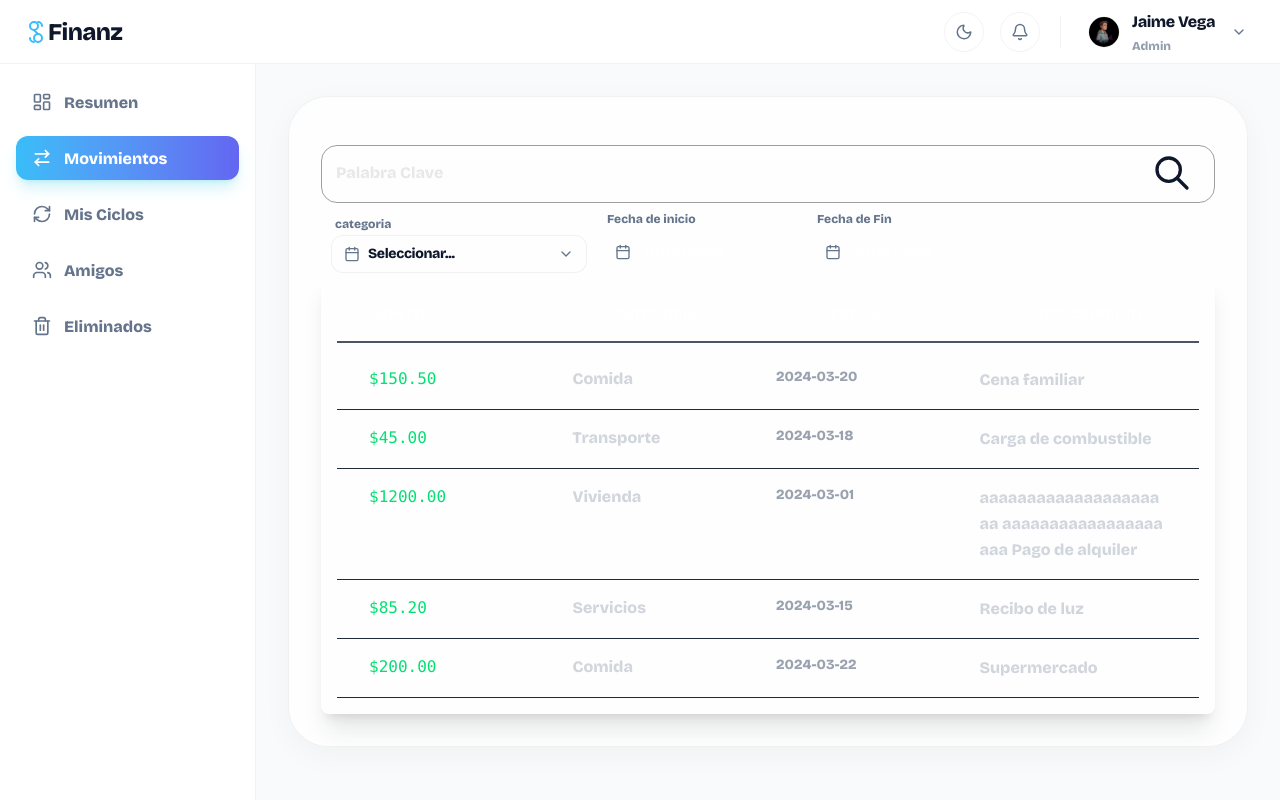
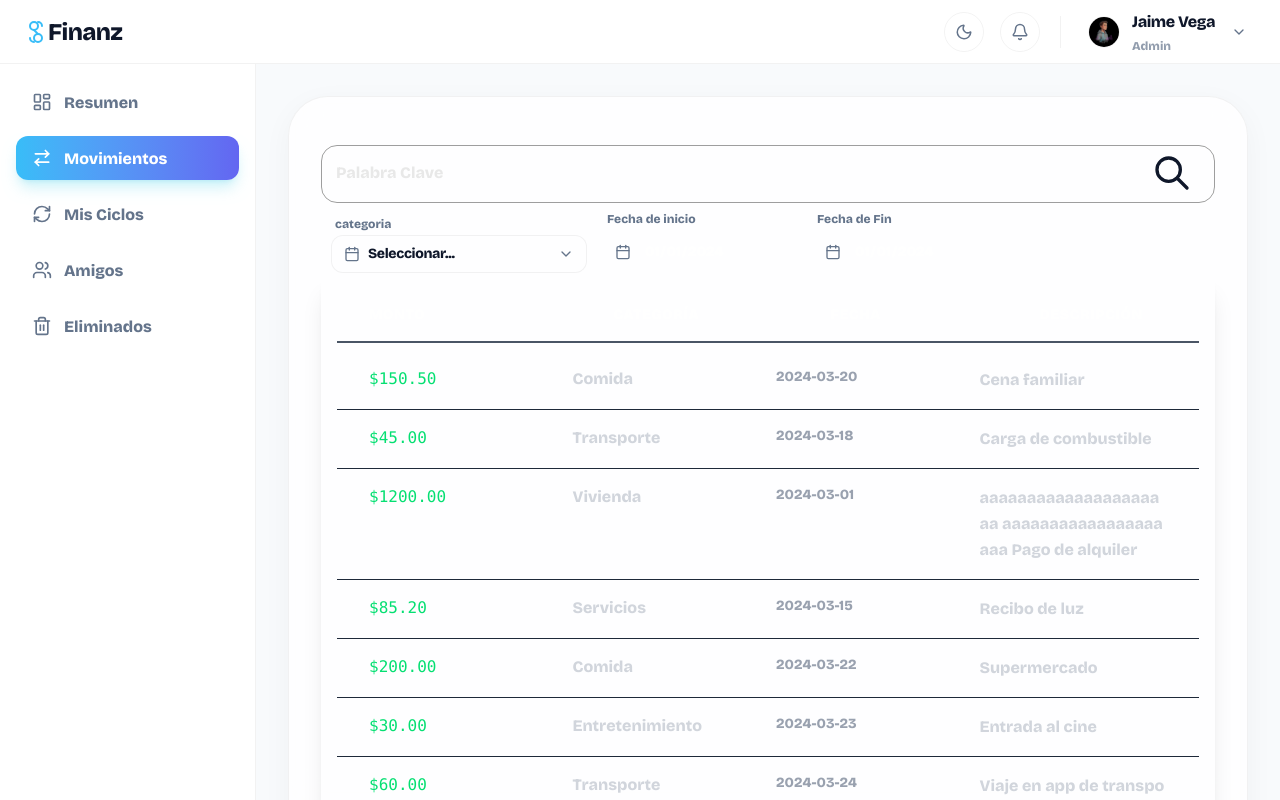
Before and after one commit to Drokko-Dev/finance-tracker-app, a React (Vite) app in the folder frontend/: page /movimientos in a window 1280 px wide. Built offline with nearby package versions, Linux system fonts and the light colour scheme.

Commit message:
feat: integrate data fetching and loading state in CashsFlowPage, update Table and TableHeader components for dynamic data handling

```diff
--- /dev/null
+++ b/frontend/public/exampleData.json
@@ -0,0 +1,212 @@
+[
+  {
+    "id": 1,
+    "monto": 150.5,
+    "categoria": "Comida",
+    "fecha": "2024-03-20",
+    "descripcion": "Cena familiar"
+  },
+  {
+    "id": 2,
+    "monto": 45.0,
+    "categoria": "Transporte",
+    "fecha": "2024-03-18",
+    "descripcion": "Carga de combustible"
+  },
+  {
+    "id": 3,
+    "monto": 1200.0,
+    "categoria": "Vivienda",
+    "fecha": "2024-03-01",
+    "descripcion": "aaaaaaaaaaaaaaaaaaaaa aaaaaaaaaaaaaaaaaaaa Pago de alquiler"
+  },
+  {
+    "id": 4,
+    "monto": 85.2,
+    "categoria": "Servicios",
+    "fecha": "2024-03-15",
+    "descripcion": "Recibo de luz"
+  },
+  {
+    "id": 5,
+    "monto": 200.0,
+    "categoria": "Comida",
+    "fecha": "2024-03-22",
+    "descripcion": "Supermercado"
+  },
+  {
+    "id": 6,
+    "monto": 30.0,
+    "categoria": "Entretenimiento",
+    "fecha": "2024-03-23",
+    "descripcion": "Entrada al cine"
+  },
+  {
+    "id": 7,
+    "monto": 60.0,
+    "categoria": "Transporte",
+    "fecha": "2024-03-24",
+    "descripcion": "Viaje en app de transporte"
+  },
+  {
+    "id": 8,
+    "monto": 500.0,
+    "categoria": "Salud",
+    "fecha": "2024-03-25",
+    "descripcion": "Consulta odontológica"
+  },
+  {
+    "id": 9,
+    "monto": 12.5,
+    "categoria": "Comida",
+    "fecha": "2024-03-26",
+    "descripcion": "Café y postre"
+  },
+  {
+    "id": 10,
+    "monto": 45.9,
+    "categoria": "Servicios",
+    "fecha": "2024-03-10",
+    "descripcion": "Suscripción mensual de internet"
+  },
+  {
+    "id": 11,
+    "monto": 300.0,
+    "categoria": "Vivienda",
+    "fecha": "2024-03-05",
+    "descripcion": "Mantenimiento de edificio"
+  },
+  {
+    "id": 12,
+    "monto": 18.0,
+    "categoria": "Comida",
+    "fecha": "2024-03-27",
+    "descripcion": "Almuerzo ejecutivo"
+  },
+  {
+    "id": 13,
+    "monto": 95.0,
+    "categoria": "Ropa",
+    "fecha": "2024-03-28",
+    "descripcion": "Compra de zapatillas"
+  },
+  {
+    "id": 14,
+    "monto": 25.0,
+    "categoria": "Transporte",
+    "fecha": "2024-03-29",
+    "descripcion": "Lavado de auto"
+  },
+  {
+    "id": 15,
+    "monto": 110.0,
+    "categoria": "Educación",
+    "fecha": "2024-03-02",
+    "descripcion": "Compra de libros técnicos"
+  },
+  {
+    "id": 16,
+    "monto": 55.3,
+    "categoria": "Salud",
+    "fecha": "2024-03-12",
+    "descripcion": "Compra de vitaminas"
+  },
+  {
+    "id": 17,
+    "monto": 75.0,
+    "categoria": "Entretenimiento",
+    "fecha": "2024-03-14",
+    "descripcion": "Suscripción servicio de streaming"
+  },
+  {
+    "id": 18,
+    "monto": 15.0,
+    "categoria": "Comida",
+    "fecha": "2024-03-16",
+    "descripcion": "Snacks para la oficina"
+  },
+  {
+    "id": 19,
+    "monto": 220.0,
+    "categoria": "Servicios",
+    "fecha": "2024-03-08",
+    "descripcion": "Factura de gas trimestral"
+  },
+  {
+    "id": 20,
+    "monto": 40.0,
+    "categoria": "Transporte",
+    "fecha": "2024-03-11",
+    "descripcion": "Peajes de autopista"
+  },
+  {
+    "id": 21,
+    "monto": 850.0,
+    "categoria": "Vivienda",
+    "fecha": "2024-03-04",
+    "descripcion": "Reparación de tubería cocina"
+  },
+  {
+    "id": 22,
+    "monto": 12.0,
+    "categoria": "Comida",
+    "fecha": "2024-03-19",
+    "descripcion": "Helado artesanal"
+  },
+  {
+    "id": 23,
+    "monto": 65.0,
+    "categoria": "Ropa",
+    "fecha": "2024-03-21",
+    "descripcion": "Camisa de vestir"
+  },
+  {
+    "id": 24,
+    "monto": 150.0,
+    "categoria": "Educación",
+    "fecha": "2024-03-06",
+    "descripcion": "Curso online de programación"
+  },
+  {
+    "id": 25,
+    "monto": 35.5,
+    "categoria": "Salud",
+    "fecha": "2024-03-13",
+    "descripcion": "Medicamentos gripe"
+  },
+  {
+    "id": 26,
+    "monto": 90.0,
+    "categoria": "Entretenimiento",
+    "fecha": "2024-03-07",
+    "descripcion": "Cena y show en vivo"
+  },
+  {
+    "id": 27,
+    "monto": 28.0,
+    "categoria": "Comida",
+    "fecha": "2024-03-09",
+    "descripcion": "Pizza para llevar"
+  },
+  {
+    "id": 28,
+    "monto": 55.0,
+    "categoria": "Transporte",
+    "fecha": "2024-03-17",
+    "descripcion": "Renovación de licencia"
+  },
+  {
+    "id": 29,
+    "monto": 210.0,
+    "categoria": "Comida",
+    "fecha": "2024-03-22",
+    "descripcion": "Compras mensuales de carne"
+  },
+  {
+    "id": 30,
+    "monto": 100.0,
+    "categoria": "Servicios",
+    "fecha": "2024-03-28",
+    "descripcion": "Pago de telefonía móvil"
+  }
+]
--- a/frontend/src/features/cashFlow/components/Table.tsx
+++ b/frontend/src/features/cashFlow/components/Table.tsx
@@ -1,4 +1,4 @@
-import React, { useState, type ChangeEvent } from "react";
+import { useState, type ChangeEvent } from "react";
 import { MoveDown, MoveUp } from "lucide-react";
 
 interface Transaccion {
@@ -8,6 +8,10 @@ interface Transaccion {
   fecha: string;
   descripcion: string;
 }
+
+interface Data {
+  data: Transaccion[];
+}
 type SortKeys = keyof Transaccion;
 
 const cabecera: { key: SortKeys; label: string }[] = [
@@ -16,46 +20,9 @@ const cabecera: { key: SortKeys; label: string }[] = [
   { key: "fecha", label: "Fecha" },
   { key: "descripcion", label: "Descripción" },
 ];
-const TablaFinanzas: React.FC = () => {
+const TablaFinanzas = ({ data }: Data) => {
   // 1. Datos ficticios iniciales
-  const [datos, setDatos] = useState<Transaccion[]>([
-    {
-      id: 1,
-      monto: 150.5,
-      categoria: "Comida",
-      fecha: "2024-03-20",
-      descripcion: "Cena familiar",
-    },
-    {
-      id: 2,
-      monto: 45.0,
-      categoria: "Transporte",
-      fecha: "2024-03-18",
-      descripcion: "Carga de combustible",
-    },
-    {
-      id: 3,
-      monto: 1200.0,
-      categoria: "Vivienda",
-      fecha: "2024-03-01",
-      descripcion:
-        "aaaaaaaaaaaaaaaaaaaaa aaaaaaaaaaaaaaaaaaaa Pago de alquiler",
-    },
-    {
-      id: 4,
-      monto: 85.2,
-      categoria: "Servicios",
-      fecha: "2024-03-15",
-      descripcion: "Recibo de luz",
-    },
-    {
-      id: 5,
-      monto: 200.0,
-      categoria: "Comida",
-      fecha: "2024-03-22",
-      descripcion: "Supermercado",
-    },
-  ]);
+  const [datos, setDatos] = useState<Transaccion[]>(data);
 
   // 2. Estado para el control de ordenamiento
   const [sortConfig, setSortConfig] = useState<{
@@ -116,7 +83,7 @@ const TablaFinanzas: React.FC = () => {
 
         {/* Botón para alternar la dirección (Ascendente/Descendente) */}
         <button
-          onClick={() => handleSort(sortConfig.key)}
+          onClick={() => sortConfig.key && handleSort(sortConfig.key)}
           disabled={!sortConfig.key}
           className="p-1.5 bg-slate-800 hover:bg-slate-700 border border-gray-600 rounded-md text-blue-400 transition-colors disabled:opacity-50"
         >
--- a/frontend/src/features/cashFlow/components/TableHeader.tsx
+++ b/frontend/src/features/cashFlow/components/TableHeader.tsx
@@ -1,4 +1,4 @@
-import React, { useState } from 'react';
+import { useState } from 'react';
 import { MoveDown, MoveUp } from 'lucide-react';
 
 interface item {
@@ -9,8 +9,8 @@ interface item {
 }
 
 interface Props {
-  data: item[],
-  setData: ()=> void
+  data: item[];
+  setData: (item[])=> void()
 }
 
 
@@ -19,7 +19,7 @@ const TableHeader = ({ data, setData }: Props) => {
   const [sortConfig, setSortConfig] = useState({ key: 'monto', direction: 'desc' });
 
   const handleSort = (key: string) => {
-    let direction = 'asc';
+    let direction: 'asc' | 'desc' = 'asc';
 
     // Si se hace clic en la misma columna, invertimos la dirección
     if (sortConfig.key === key && sortConfig.direction === 'asc') {
@@ -39,7 +39,7 @@ const TableHeader = ({ data, setData }: Props) => {
   };
 
   // Función para renderizar el icono solo si la columna es la activa
-  const renderIcon = (key) => {
+  const renderIcon = (key: string) => {
     if (sortConfig.key !== key) return null;
     return sortConfig.direction === 'asc' ? <MoveUp size={16} /> : <MoveDown size={16} />;
   };
--- a/frontend/src/pages/CashsFlowPage.tsx
+++ b/frontend/src/pages/CashsFlowPage.tsx
@@ -1,45 +1,104 @@
 import { GeneralFilter, DateInput } from "@/components/GeneralFilter";
 import { GlassCard } from "@/components/ui/GlassCard";
 import { SearchBar } from "@/components/ui/SearchBar";
-import { useState } from "react";
+import { useState, useEffect } from "react";
 import TablaFinanzas from "@/features/cashFlow/components/Table";
+import { LoadingSpinner } from "@/components/ui/LoadingSpinner";
 
+interface Transaccion {
+  id: number;
+  monto: number;
+  categoria: string;
+  fecha: string;
+  descripcion: string;
+}
 
+interface OptionItem {
+  id: string | number;
+  name: string;
+}
 
 const hoy = new Date(Date.now());
 const fechaFormateada = hoy.toISOString().split("T")[0];
 
 console.log(fechaFormateada);
 
-const months = [
-  { id: 1, name: "Comida" },
-  { id: 2, name: "Salud" },
-  { id: 3, name: "Entretención" },
-];
-
-interface Item {
-  id: string | number;
-  name: string;
-}
 
 export function CashsFlowPage() {
   const [search, setSearch] = useState<string>("");
   const [date, setDate] = useState<string>("2024-01-01");
-  const [selected, setSelected] = useState<Item[]>([]);
+  const [selected, setSelected] = useState<OptionItem[]>([]);
+  const [data, setData] = useState<Transaccion[]>();
+  const [loading, setLoading] = useState<boolean>(true);
+  const [error, setError] = useState<string | null>(null);
+  const [categorias, setCategorias] = useState<OptionItem[]>([]);
   const handleChange: React.ChangeEventHandler<HTMLInputElement> = (event) => {
     setSearch(event.target.value);
   };
+  useEffect(() => {
+    // Usamos AbortController para evitar fugas de memoria en el desmontaje
+    const controller = new AbortController();
+
+    const fetchData = async () => {
+      try {
+        setLoading(true);
+        const response = await fetch("/exampleData.json", {
+          signal: controller.signal,
+        });
+
+        if (!response.ok) {
+          throw new Error(`Error HTTP: ${response.status}`);
+        }
+
+        // Tipamos el resultado del JSON
+        const result: Transaccion[] = await response.json();
+        console.log(result);
+
+        setData(result);
+        const unicas = [...new Set(result.map((t) => t.categoria))];
+        const formatoOpciones: OptionItem[] = unicas.map(
+          (nombre, index) => ({
+            id: index + 1, // Generamos un ID numérico simple
+            name: nombre,
+          }),
+        );
+        setCategorias(formatoOpciones);
+      } catch (err) {
+        // En TS, el error en catch es de tipo 'unknown' por seguridad
+        if (err instanceof Error) {
+          if (err.name !== "AbortError") {
+            setError(err.message);
+          }
+        } else {
+          setError("Ocurrió un error desconocido");
+        }
+      } finally {
+        setLoading(false);
+      }
+    };
+
+    fetchData();
+
+    // Cleanup: cancela la petición si el componente se destruye
+    return () => controller.abort();
+  }, []);
+
   const handleClick: React.MouseEventHandler<SVGSVGElement> = () => {
     console.log(search);
   };
+  console.log(data);
   return (
+    <>
+      {loading ? (
+        <LoadingSpinner />
+      ) : (
         <div className="min-h-screen bg-main-bg p-4 md:p-2 font-sans min-w-100 ">
           <GlassCard className="overflow: visible min-w-95">
             <SearchBar onSvgClick={handleClick} onchangeInput={handleChange} />
             <div className="flex flex-row w-max mt-2 mx-2.5 flex-wrap gap-4">
               <GeneralFilter
                 label="categoria"
-            items={months}
+                items={categorias}
                 selected={selected}
                 onChange={setSelected}
                 multiple={true}
@@ -58,8 +117,10 @@ export function CashsFlowPage() {
               />
             </div>
 
-        <TablaFinanzas/>
+            {data && <TablaFinanzas data={data} />}
           </GlassCard>
         </div>
+      )}
+    </>
   );
 }
```
Lines whose indentation alone changed are shown as unchanged.
